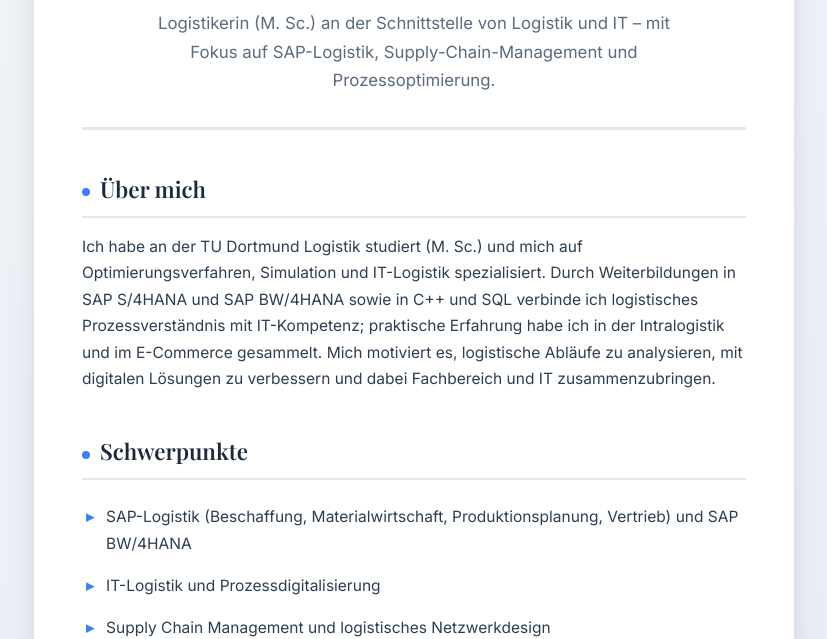
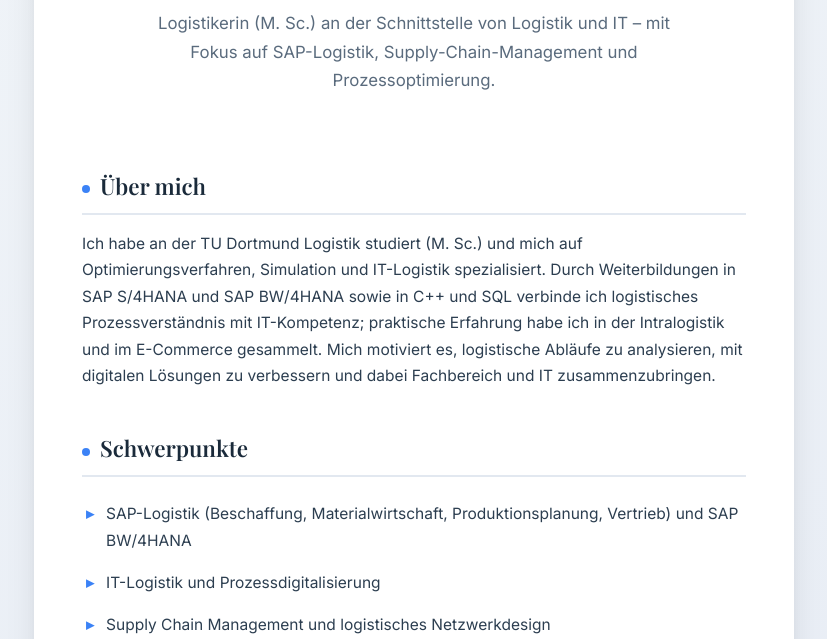
Before and after one commit to Jul-Chimi/Jul-Chimi.github.io, a plain HTML site: page index.html in a window 1280 px wide. Shown: the part 172-811 px from the top of the page, without its empty margins (226-1053 px from the left). Drawn offline with nearby package versions, Linux system fonts and the light colour scheme.

Commit message:
Comment out border-bottom in header styles
Comment out the border-bottom property in the header style.

```diff
--- a/index.html
+++ b/index.html
@@ -44,7 +44,7 @@
       text-align: center;
       margin-bottom: 40px;
       padding-bottom: 32px;
-      border-bottom: 3px solid #e2e8f0;
+      /*border-bottom: 3px solid #e2e8f0;*/
     }
 
     .header h1 {
```
